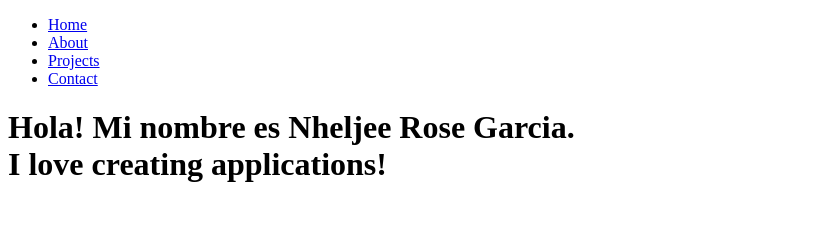
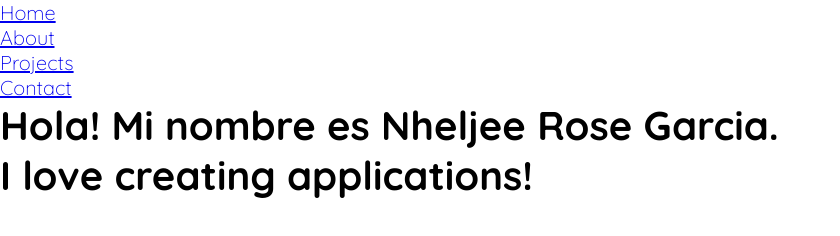
Before and after one commit to garcian5/nheljee-portfolio, a plain HTML site: page index.html in a window 1280 px wide. Shown: the whole page, without its empty margins (0-840 px from the left). Drawn offline with Linux system fonts and the light colour scheme.

Commit message:
added quicksand font as default font for page

```diff
--- a/css/style.css
+++ b/css/style.css
@@ -12,9 +12,7 @@
 html,
 body {
   background-color: #fff;
-  color: #555; /*text color*/
-  /*if Lato and arial are not available, then any sans-serif font will be used*/
-  font-family: 'Lato', 'Arial', sans-serif;
+  font-family: 'Quicksand', sans-serif;
   /*set default font weight*/
   font-weight: 300;
   font-size: 20px;
--- a/index.html
+++ b/index.html
@@ -3,6 +3,13 @@
   <head>
     <meta charset="UTF-8">
     <meta name="viewport" content="width=device-width, initial-scale=1.0">
+
+    <!--Quicksand font-->
+    <link rel="preconnect" href="https://fonts.gstatic.com">
+    <link href="https://fonts.googleapis.com/css2?family=Quicksand:wght@300;400;500;600;700&display=swap" rel="stylesheet">
+
+    <!--stylesheet-->
+    <link rel="stylesheet" href="css/style.css">
 
     <!--paste this when done with non responsive layout-->
     <!--https://catswhocode.com/how-to-make-a-responsive-website/-->
```
